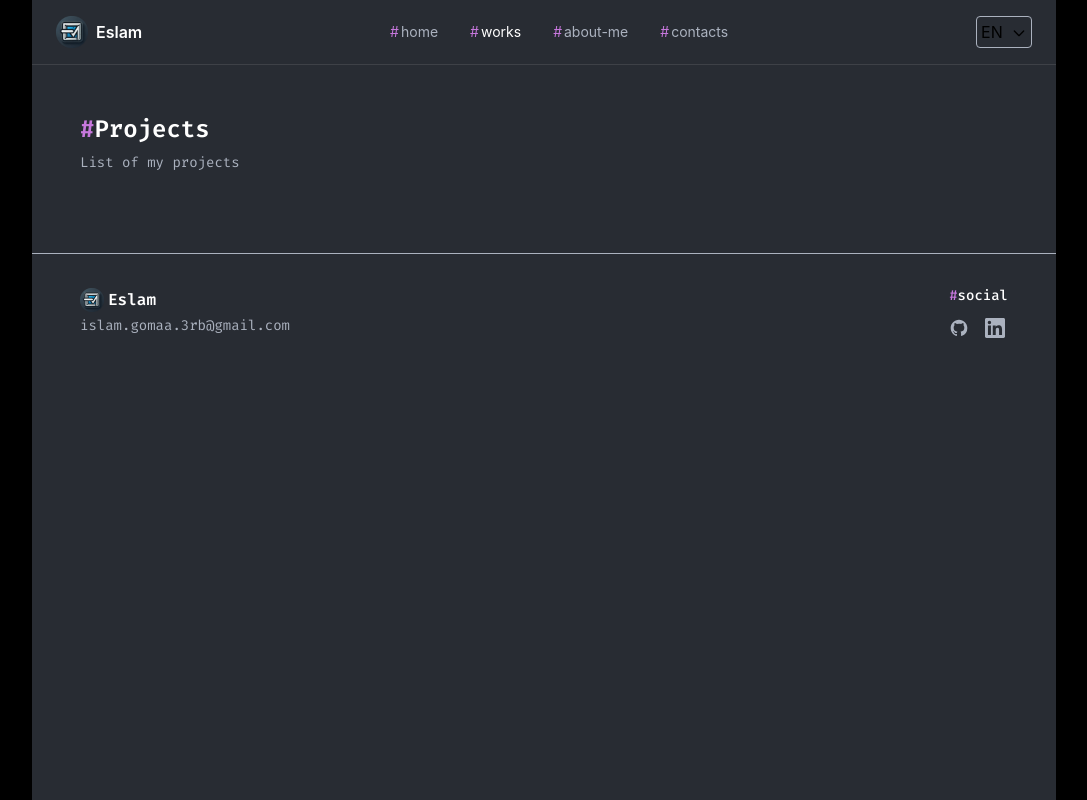
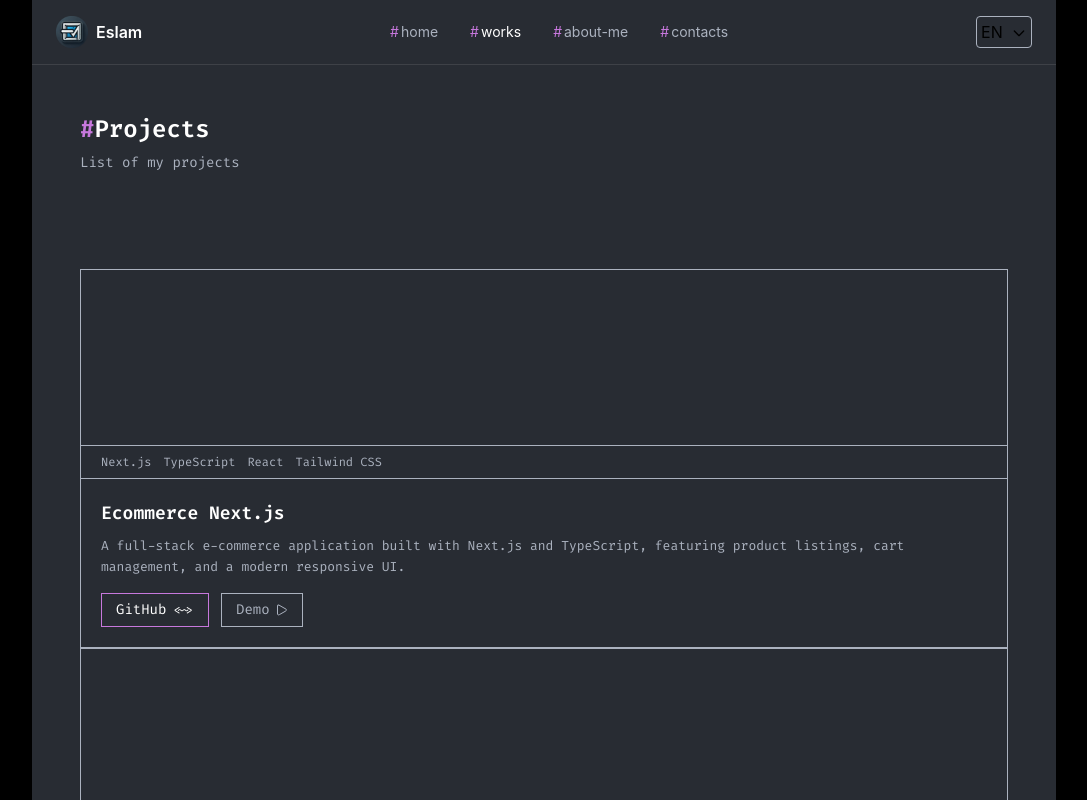
Before and after one commit to Eslam-mg/portfolio, a Next.js app: page /projects in a window 1280 px wide. Shown: the top 800 px of the page, without its empty margins (96-1183 px from the left). Built offline with nearby package versions, Linux system fonts and the light colour scheme.

Commit message:
add ProjecCard commponent to work page

```diff
--- a/src/app/projects/page.tsx
+++ b/src/app/projects/page.tsx
@@ -1,6 +1,8 @@
 import React from 'react'
 import type { Metadata } from "next";
 import SectionHeader from '@/src/components/SectionHeader/SectionHeader';
+import { myProjects } from './Projects_List';
+import ProjectCard from '@/src/components/ProjectCard/ProjectCard';
 export const metadata: Metadata = {
     title: "projects | Eslam",
     description:
@@ -11,6 +13,19 @@ export default function page() {
     return (
         <div className="font-mono text-gray-text px-6 md:px-12 pt-6 md:pt-12 overflow-hidden space-y-24">
             <SectionHeader title="Projects" subtitle="List of my projects" />
+
+            <div className="">
+                {myProjects.map(project =>
+                    <ProjectCard
+                        key={project.id}
+                        title={project.title}
+                        description={project.description}
+                        technologies={project.technologies}
+                        githubUrl={project.githubUrl}
+                        liveUrl={project.liveUrl}
+                    />
+                )}
+            </div>
         </div>
     )
 };
```
